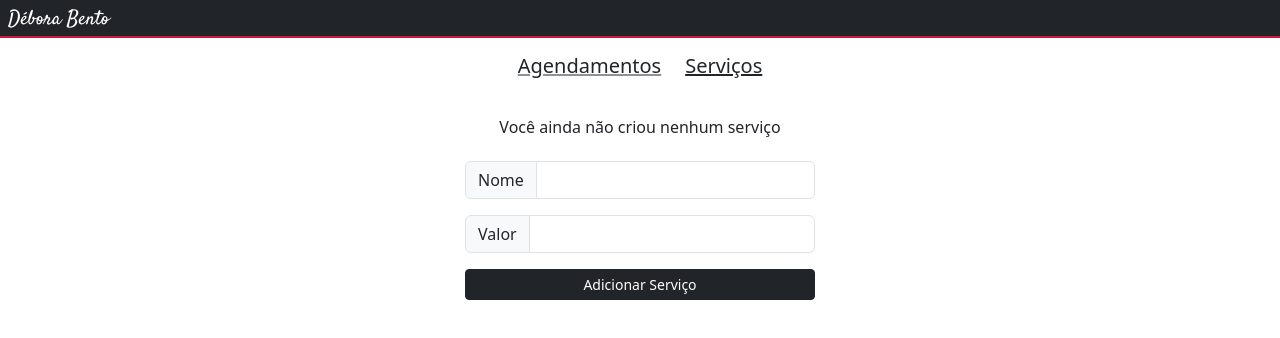
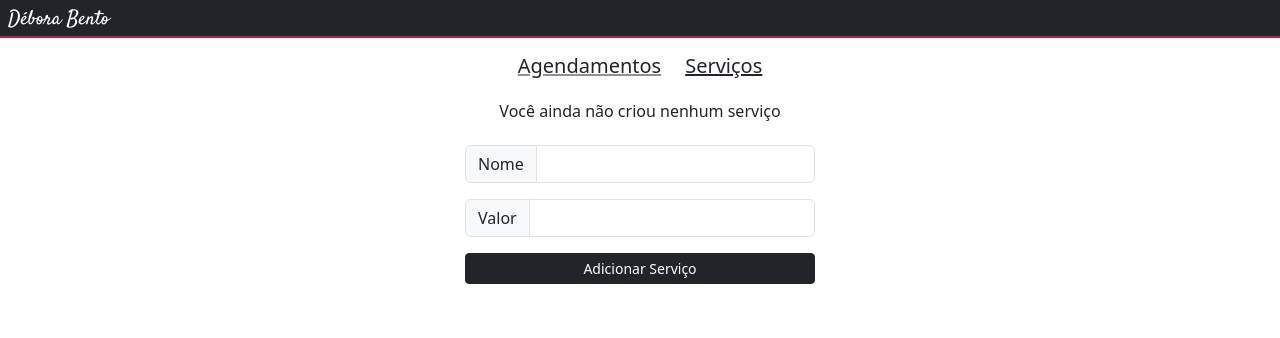
Before and after one commit to djsprogrammer/debora-lash-designer, a React (Create React App) app: page /services in a window 1280 px wide. Shown: the top 338 px of the page. Built offline with nearby package versions, Linux system fonts and the light colour scheme; no server answers.

Commit message:
espaçamento do AnyAdvice

```diff
--- a/src/components/pages/AnyAdvice.tsx
+++ b/src/components/pages/AnyAdvice.tsx
@@ -6,7 +6,7 @@ const AnyAdvice = ({ page }: Props) => {
 
     return (
         <div>
-            <h6 className='text-center my-4'>Você ainda não criou nenhum {page}</h6>
+            <h6 className='text-center mt-2 mb-4'>Você ainda não criou nenhum {page}</h6>
         </div>
     )
 
```
